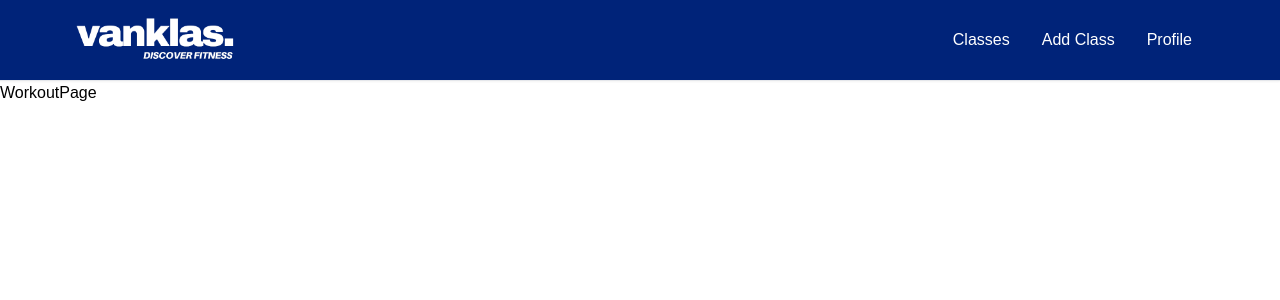
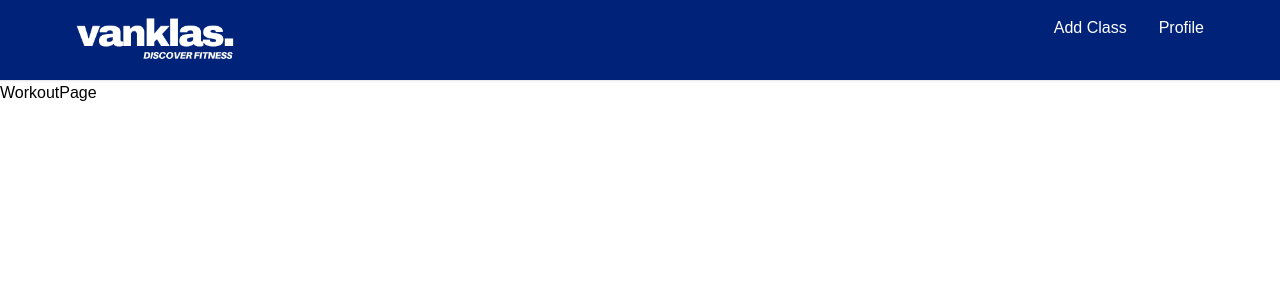
Before and after one commit to akarlovskaya/react-next13-firebase, a Next.js app: page /1/1 in a window 1280 px wide. Shown: the top 300 px of the page. Built offline with nearby package versions, Linux system fonts and the light colour scheme.

Commit message:
Finish navbar layout and add toast

```diff
--- a/app/components/Navbar.js
+++ b/app/components/Navbar.js
@@ -8,10 +8,12 @@ import { useRouter } from 'next/router';
 // import { auth } from '@lib/firebase';
 // import { signOut } from 'firebase/auth';
 
+
 // Top navbar
 export default function Navbar() {
     // const { user, username } = useContext(UserContext);
-    const { user, username } = {};
+    const user = true;
+    const username = true;
     // const router = useRouter(); // Hook to get the current path
     const pathname = usePathname(); // Get the current path
 
@@ -32,19 +34,30 @@ export default function Navbar() {
               />
             </Link>
 
-            <ul className="md:ml-auto">
-                <li className="flex space-x-2">
+          {/* user is signed-in and has username */}
+          {username && (
+            <ul className="md:ml-auto flex space-x-2">
+              <li>
                 <Link href="/admin" className={LinkClass('/admin')}>
-                            Classes
-                    </Link>
-                    <Link href="/add-class" className={LinkClass('/add-class')}>
                         Add Class
                 </Link>
-                    <Link href={`/${username || ''}`} className={LinkClass(`/${username || ''}`)}>
-                            Profile
+              </li>
+              <li>
+                <Link href={`/${username}`} className={LinkClass(`/${username}`)}>
+                        Profile <img src={user?.photoURL} />
                 </Link>
               </li>
             </ul>
+          )}
+
+          {/* user is not signed OR has not created username */}
+          {!username && (
+            <ul>
+              <Link href="/sign-up" className={LinkClass('/sign-up')}>
+                Sign In
+              </Link>
+            </ul>
+          )}
         </nav>
     </header>
   );
--- a/app/layout.js
+++ b/app/layout.js
@@ -1,6 +1,8 @@
 import localFont from "next/font/local";
 import "./globals.css";
+import { Toaster } from 'react-hot-toast';
 import Navbar from "./components/Navbar";
+
 
 export const metadata = {
   title: "Vanklas - Discover Fitness Classes",
@@ -11,6 +13,7 @@ export default function RootLayout({ children }) {
   return (
     <html lang="en">
       <body>
+        <Toaster/>
         <Navbar />
 
         {children}
--- a/app/page.js
+++ b/app/page.js
@@ -1,4 +1,5 @@
 import Loader from "./components/Loader";
+// import toast from 'react-hot-toast';
 
 export default function Home() {
   return (
@@ -6,6 +7,7 @@ export default function Home() {
       <div>
         Home page
         <Loader show/>
+        {/* <button onClick={() => toast.success('Hello from toast')}>Toast</button> */}
       </div>
     </>
   );
--- a/package.json
+++ b/package.json
@@ -12,7 +12,8 @@
     "next": "15.0.4",
     "react": "^19.0.0",
     "react-dom": "^19.0.0",
-    "react-firebase-hooks": "^5.1.1"
+    "react-firebase-hooks": "^5.1.1",
+    "react-hot-toast": "^2.4.1"
   },
   "devDependencies": {
     "eslint": "^8",
```
Also changed, not shown: 1 other file (tests, documents, lock files or other folders). Lines whose indentation alone changed are shown as unchanged.
